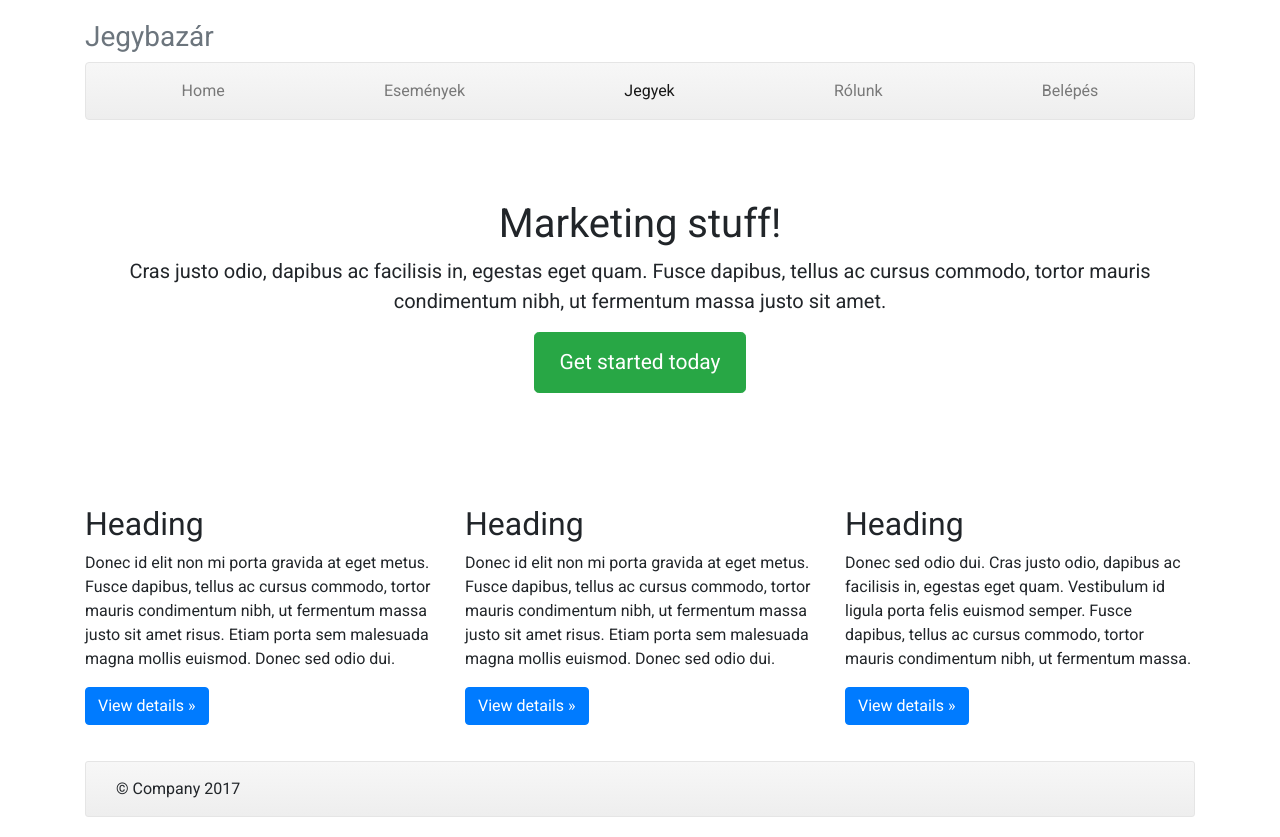
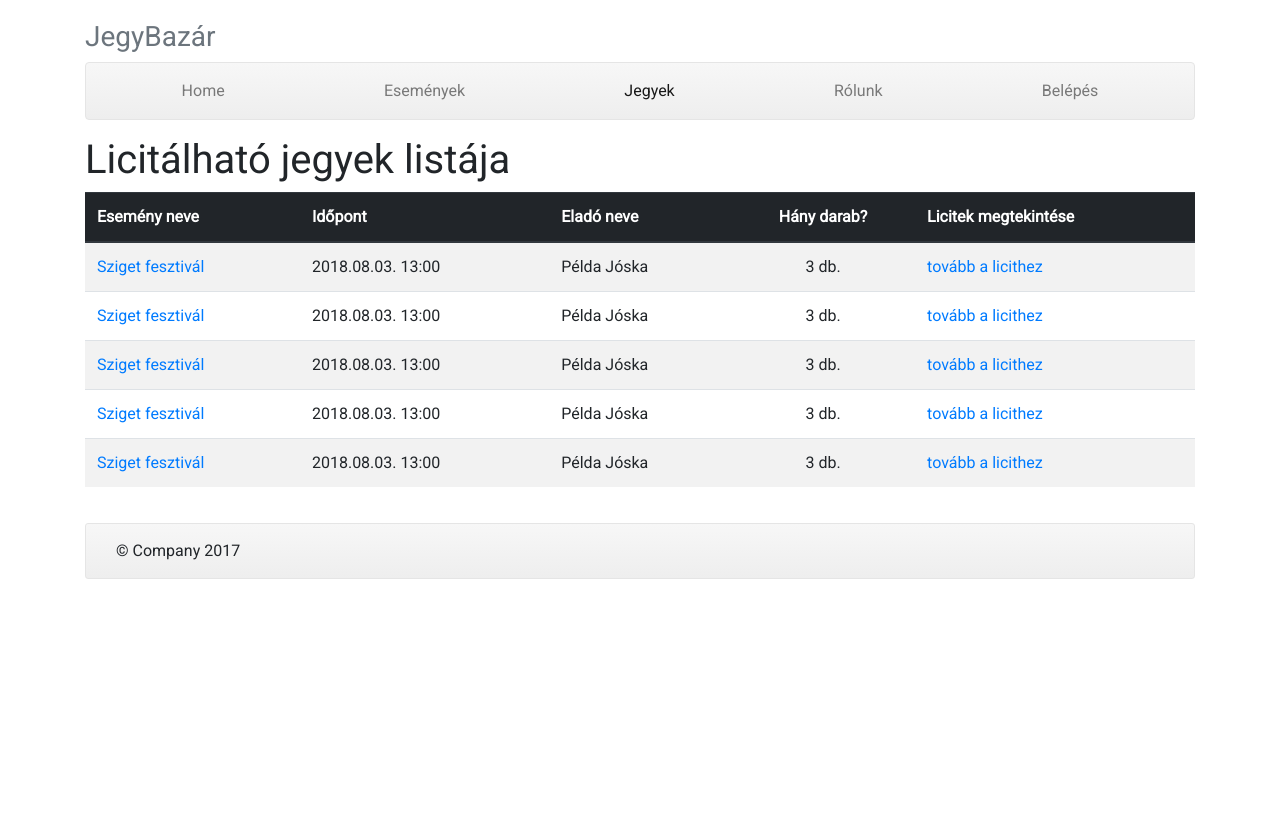
Before and after one commit to entonibaba0720/netacademia-bt4, a plain HTML site: page tickets.html in a window 1280 px wide. After the commit the page ends 800 px from the top, so only its background shows below. Drawn offline with nearby package versions, Linux system fonts and the light colour scheme.

Commit message:
tickets bids

```diff
--- a/tickets.html
+++ b/tickets.html
@@ -19,11 +19,11 @@
     <div class="container">
 
       <div class="masthead">
-        <h3 class="text-muted">Jegybazár</h3>
-
+        <h3 class="text-muted">JegyBazár</h3>
 
         <nav class="navbar navbar-expand-md navbar-light bg-light rounded mb-3">
-                <button class="navbar-toggler" type="button" data-toggle="collapse" data-target="#navbarCollapse" aria-controls="navbarCollapse" aria-expanded="false" aria-label="Toggle navigation">
+          <button class="navbar-toggler" type="button" data-toggle="collapse" data-target="#navbarCollapse" aria-controls="navbarCollapse"
+            aria-expanded="false" aria-label="Toggle navigation">
               <span class="navbar-toggler-icon"></span>
             </button>
           <div class="collapse navbar-collapse" id="navbarCollapse">
@@ -34,7 +34,7 @@
               <li class="nav-item">
                 <a class="nav-link" href="events.html">Események</a>
               </li>
-                    <li class="nav-item  active">
+              <li class="nav-item active">
                 <a class="nav-link" href="tickets.html">Jegyek</a>
               </li>
               <li class="nav-item">
@@ -48,32 +48,73 @@
         </nav>
       </div>
 
-      <!-- Jumbotron -->
-      <div class="jumbotron">
-        <h1>Marketing stuff!</h1>
-        <p class="lead">Cras justo odio, dapibus ac facilisis in, egestas eget quam. Fusce dapibus, tellus ac cursus commodo, tortor mauris condimentum nibh, ut fermentum massa justo sit amet.</p>
-        <p><a class="btn btn-lg btn-success" href="#" role="button">Get started today</a></p>
+      <h1>Licitálható jegyek listája</h1>
+      <table class="table table-striped">
+        <thead class="thead-dark">
+          <tr>
+            <th style="min-width:30%">Esemény neve</th>
+            <th>Időpont</th>
+            <th class="d-none d-md-table-cell">Eladó neve</th>
+            <th class="text-center d-none d-md-table-cell">Hány darab?</th>
+            <th>Licitek megtekintése</th>
+          </tr>
+        </thead>
+        <tbody>
+          <tr>
+            <td data-toggle="tooltip" data-html="true" data-placement="bottom" title="<strong>Még 3 napig lehet licitálni</strong><br/>az esemény megtekintéséhez kattints ide">
+              <a href="event.html?id=1">Sziget fesztivál</a></td>
+            <td>2018.08.03. 13:00</td>
+            <td class="d-none d-md-table-cell">Példa Jóska</td>
+            <td class="text-center d-none d-md-table-cell">3 db.</td>
+            <td>
+              <a href="bid.html?id=1">tovább a licithez</a>
+            </td>
+          </tr>
+          <tr>
+            <td data-toggle="tooltip" data-html="true" data-placement="bottom" title="<strong>Még 3 napig lehet licitálni</strong><br/>az esemény megtekintéséhez kattints ide">
+              <a href="event.html?id=1">Sziget fesztivál</a></td>
+            <td>2018.08.03. 13:00</td>
+            <td class="d-none d-md-table-cell">Példa Jóska</td>
+            <td class="text-center d-none d-md-table-cell">3 db.</td>
+            <td>
+              <a href="bid.html?id=1">tovább a licithez</a>
+            </td>
+          </tr>
+          <tr>
+            <td data-toggle="tooltip" data-html="true" data-placement="bottom" title="<strong>Még 3 napig lehet licitálni</strong><br/>az esemény megtekintéséhez kattints ide">
+              <a href="event.html?id=1">Sziget fesztivál</a></td>
+            <td>2018.08.03. 13:00</td>
+            <td class="d-none d-md-table-cell">Példa Jóska</td>
+            <td class="text-center d-none d-md-table-cell">3 db.</td>
+            <td>
+              <a href="bid.html?id=1">tovább a licithez</a>
+            </td>
+          </tr>
+          <tr>
+            <td data-toggle="tooltip" data-html="true" data-placement="bottom" title="<strong>Még 3 napig lehet licitálni</strong><br/>az esemény megtekintéséhez kattints ide">
+              <a href="event.html?id=1">Sziget fesztivál</a></td>
+            <td>2018.08.03. 13:00</td>
+            <td class="d-none d-md-table-cell">Példa Jóska</td>
+            <td class=" text-center d-none d-md-table-cell">3 db.</td>
+            <td>
+              <a href="bid.html?id=1">tovább a licithez</a>
+            </td>
+          </tr>
+          <tr>
+            <td data-toggle="tooltip" data-html="true" data-placement="bottom" title="<strong>Még 3 napig lehet licitálni</strong><br/>az esemény megtekintéséhez kattints ide">
+              <a href="event.html?id=1">Sziget fesztivál</a></td>
+            <td>2018.08.03. 13:00</td>
+            <td class="d-none d-md-table-cell">Példa Jóska</td>
+            <td class="text-center d-none d-md-table-cell">3 db.</td>
+            <td>
+              <a href="bid.html?id=1">tovább a licithez</a>
+            </td>
+          </tr>
+        </tbody>
+      </table>
+
     </div>
-
-      <!-- Example row of columns -->
-      <div class="row">
-        <div class="col-lg-4">
-          <h2>Heading</h2>
-          <p>Donec id elit non mi porta gravida at eget metus. Fusce dapibus, tellus ac cursus commodo, tortor mauris condimentum nibh, ut fermentum massa justo sit amet risus. Etiam porta sem malesuada magna mollis euismod. Donec sed odio dui. </p>
-          <p><a class="btn btn-primary" href="#" role="button">View details &raquo;</a></p>
-        </div>
-        <div class="col-lg-4">
-          <h2>Heading</h2>
-          <p>Donec id elit non mi porta gravida at eget metus. Fusce dapibus, tellus ac cursus commodo, tortor mauris condimentum nibh, ut fermentum massa justo sit amet risus. Etiam porta sem malesuada magna mollis euismod. Donec sed odio dui. </p>
-          <p><a class="btn btn-primary" href="#" role="button">View details &raquo;</a></p>
-       </div>
-        <div class="col-lg-4">
-          <h2>Heading</h2>
-          <p>Donec sed odio dui. Cras justo odio, dapibus ac facilisis in, egestas eget quam. Vestibulum id ligula porta felis euismod semper. Fusce dapibus, tellus ac cursus commodo, tortor mauris condimentum nibh, ut fermentum massa.</p>
-          <p><a class="btn btn-primary" href="#" role="button">View details &raquo;</a></p>
-        </div>
-      </div>
-    </div> <!-- /container -->
+    <!-- /container -->
 
     <div class="container footer-container">
       <!-- Site footer -->
@@ -81,14 +122,19 @@
         <p>&copy; Company 2017</p>
       </footer>
   </div>
-
     <!-- Bootstrap core JavaScript
     ================================================== -->
     <!-- Placed at the end of the document so the pages load faster -->
     <script src="https://cdnjs.cloudflare.com/ajax/libs/jquery/3.3.1/jquery.slim.js"></script>
     <script>window.jQuery || document.write('<script src="../../assets/js/vendor/jquery.min.js"><\/script>')</script>
     <script src="https://cdnjs.cloudflare.com/ajax/libs/tether/1.4.0/js/tether.min.js"></script>
+    <script src="https://cdnjs.cloudflare.com/ajax/libs/popper.js/1.14.3/umd/popper.min.js"></script>
     <script src="lib/bootstrap/js/bootstrap.min.js"></script>
-    <script src="https://cdnjs.cloudflare.com/ajax/libs/popper.js/1.14.3/umd/popper.min.js"></script>
+
+    <script type="text/javascript">
+      $(function () {
+        $('[data-toggle="tooltip"]').tooltip();
+      });
+    </script>
   </body>
 </html>
```
Also changed, not shown: register.html (+0 -8 lines). Lines whose indentation alone changed are shown as unchanged.
